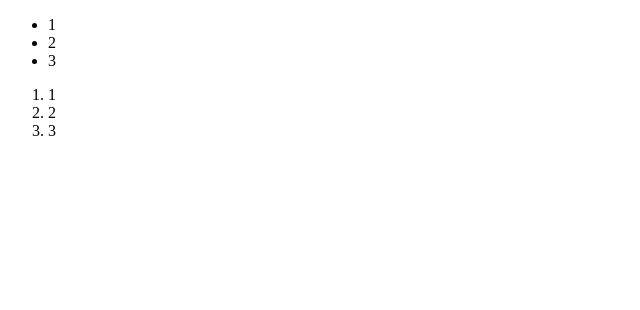
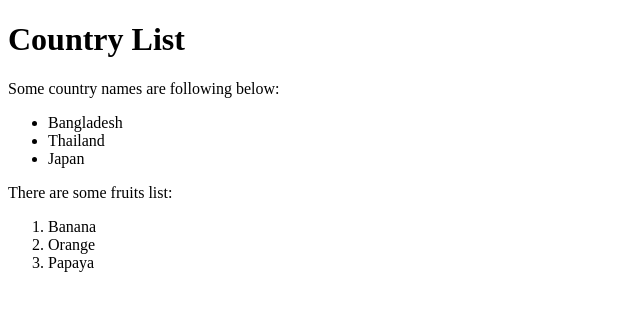
Before and after one commit to shomnathsomu/learn-reactJS, a React (Create React App) app: page / in a window 1280 px wide. Shown: the top 310 px of the page, without its empty margins (0-640 px from the left). Built offline with nearby package versions, Linux system fonts and the light colour scheme.

Commit message:
functional components practice

```diff
--- a/src/index.js
+++ b/src/index.js
@@ -11,19 +11,25 @@ import ReactDOM from 'react-dom';
 function MyApp() {
     return (
         <div>
+            <h1>Country List</h1>
+            <p>Some country names are following below:</p>
             <ul>
-                <li>1</li>
-                <li>2</li>
-                <li>3</li>
+                <li>Bangladesh</li>
+                <li>Thailand</li>
+                <li>Japan</li>
             </ul>
+            <p>There are some fruits list: </p>
             <ol>
-                <li>1</li>
-                <li>2</li>
-                <li>3</li>
+                <li>Banana</li>
+                <li>Orange</li>
+                <li>Papaya</li>
             </ol>
         </div>
     )
 }
+
+//
+
 
 ReactDOM.render(
     <MyApp />
```
